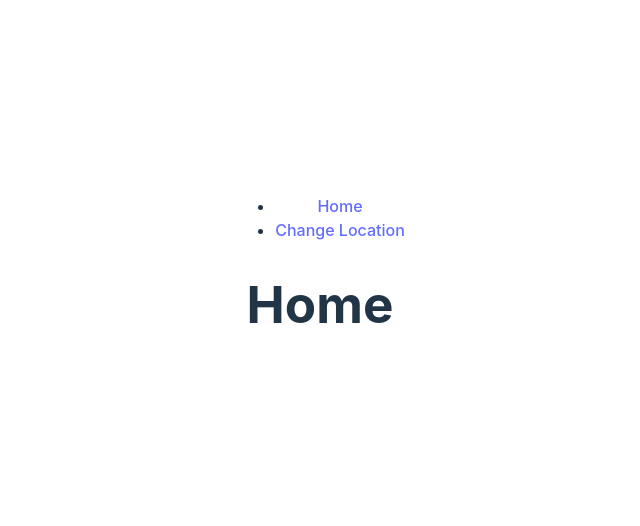
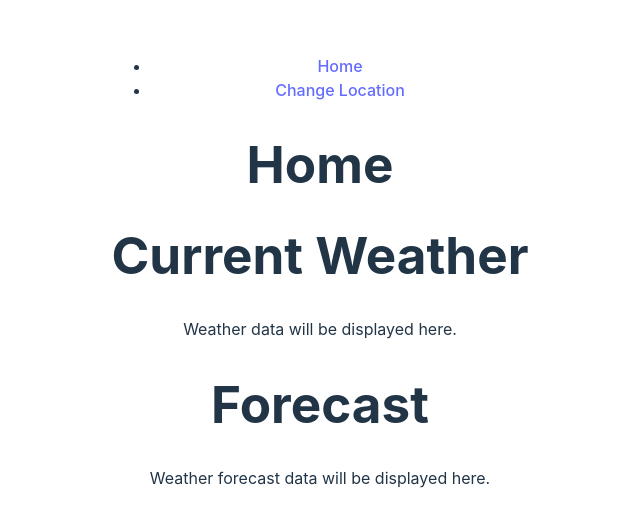
Before and after one commit to kutho53/WeatherSite, a React (Vite) app: page / in a window 1280 px wide. Shown: the part 128-654 px from the top of the page, without its empty margins (320-960 px from the left). Built offline with nearby package versions, Linux system fonts and the light colour scheme.

Commit message:
current and forecast components

```diff
--- /dev/null
+++ b/src/components/current.jsx
@@ -0,0 +1,10 @@
+const CurrentWeather = () => {
+    return (
+        <div>
+            <h1>Current Weather</h1>
+            <p>Weather data will be displayed here.</p>
+        </div>
+    );
+}
+
+export default CurrentWeather;
--- /dev/null
+++ b/src/components/forecast.jsx
@@ -0,0 +1,10 @@
+const Forecast = () => {
+    return (
+        <div className="forecast">
+            <h1>Forecast</h1>
+            <p>Weather forecast data will be displayed here.</p>
+        </div>
+    )
+}
+
+export default Forecast;
--- a/src/pages/home.jsx
+++ b/src/pages/home.jsx
@@ -1,5 +1,17 @@
+import React from 'react';
+import { useNavigate } from 'react-router-dom';
+import CurrentWeather from '../components/current';
+import Forecast from '../components/forecast';
+
+
 const Home = () => {
-    return <h1>Home</h1>;
+    return (
+        <div>
+            <h1>Home</h1>
+            <CurrentWeather />
+            <Forecast />
+        </div>
+    );
 };
 
-export default Home
+export default Home;
```
